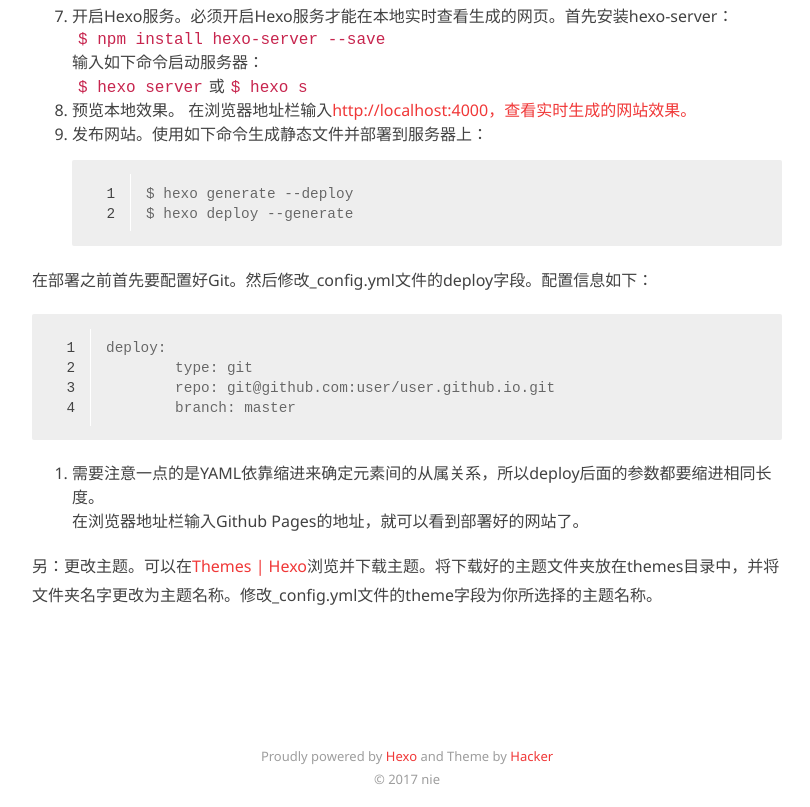
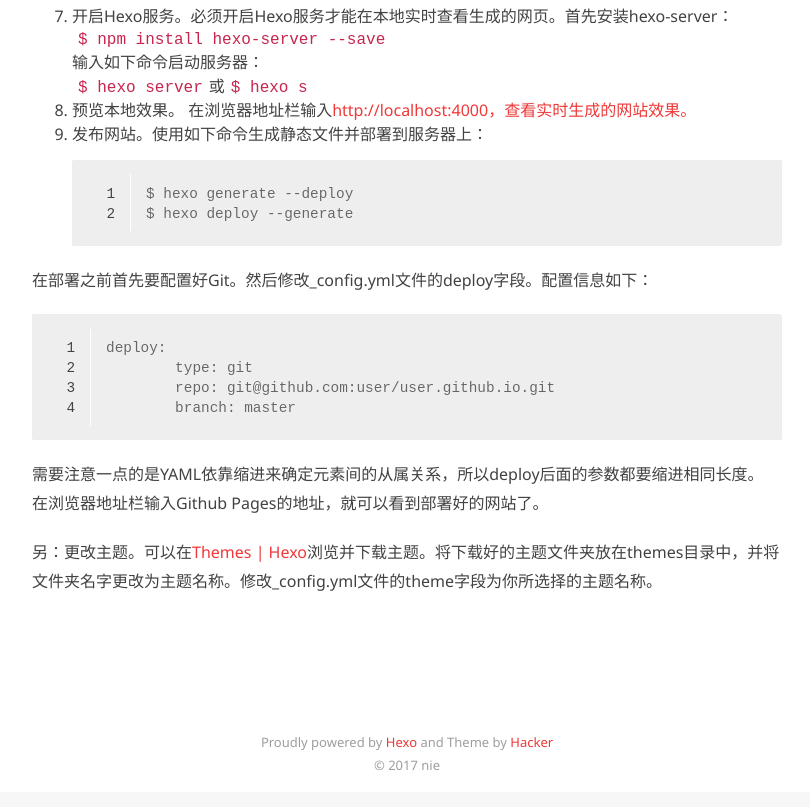
Before and after one commit to realnie47/realnie47.github.io, a plain HTML site: page 2017/07/02/使用GitHub-Pages-HEXO搭建博客/index.html in a window 1280 px wide. Shown: the part 874-1681 px from the top of the page, without its empty margins (233-1043 px from the left). Drawn offline with Linux system fonts and the light colour scheme.

Commit message:
Site updated: 2017-07-02 20:48:27

```diff
--- a/2017/07/02/使用GitHub-Pages-HEXO搭建博客/index.html
+++ b/2017/07/02/使用GitHub-Pages-HEXO搭建博客/index.html
@@ -102,9 +102,7 @@
 </li>
 </ol>
 <p>在部署之前首先要配置好Git。然后修改_config.yml文件的deploy字段。配置信息如下：<br><figure class="highlight plain"><table><tr><td class="gutter"><pre><div class="line">1</div><div class="line">2</div><div class="line">3</div><div class="line">4</div></pre></td><td class="code"><pre><div class="line">deploy:</div><div class="line">	type: git</div><div class="line">	repo: git@github.com:user/user.github.io.git</div><div class="line">	branch: master</div></pre></td></tr></table></figure></p>
-<ol>
-<li>需要注意一点的是YAML依靠缩进来确定元素间的从属关系，所以deploy后面的参数都要缩进相同长度。<br>在浏览器地址栏输入Github Pages的地址，就可以看到部署好的网站了。</li>
-</ol>
+<p>需要注意一点的是YAML依靠缩进来确定元素间的从属关系，所以deploy后面的参数都要缩进相同长度。<br>在浏览器地址栏输入Github Pages的地址，就可以看到部署好的网站了。</p>
 <p>另：更改主题。可以在<a href="https://hexo.io/themes/" target="_blank" rel="external">Themes | Hexo</a>浏览并下载主题。将下载好的主题文件夹放在themes目录中，并将文件夹名字更改为主题名称。修改_config.yml文件的theme字段为你所选择的主题名称。</p>
 
 
```
Also changed, not shown: index.html (+1 -3 lines).
